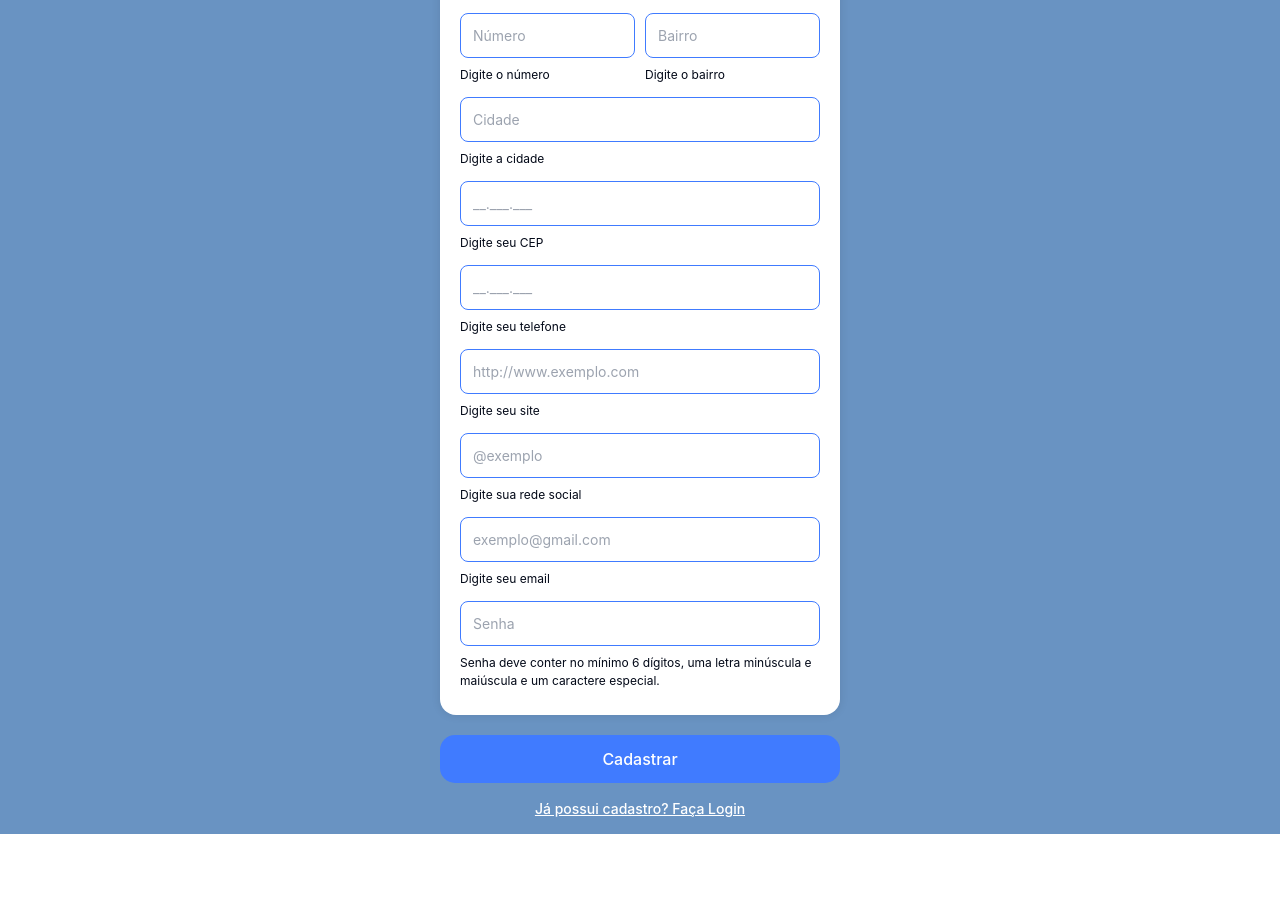
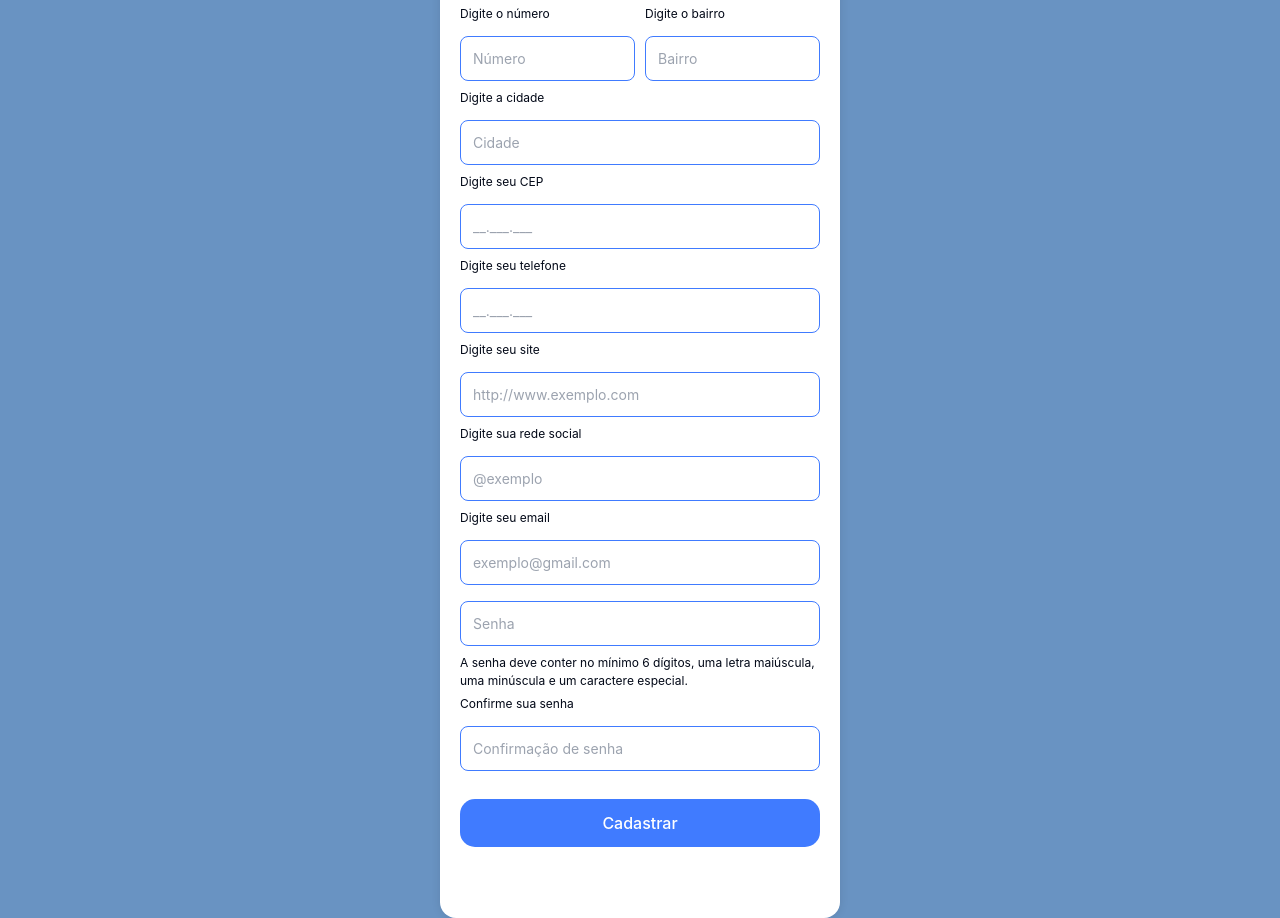
Before and after one commit to h0landa/connect-azul, a React (Vite) app: page /cadastroPJ in a window 1280 px wide. Shown: the part 337-1255 px from the top of the page. Before the commit the page ends 1171 px from the top, so only its background shows below. Built offline with nearby package versions, Linux system fonts and the light colour scheme.

Commit message:
Consumindo cadastro PJ e comecando a ajustar cadasto PF

```diff
--- a/src/pages/cadastroPJ.jsx
+++ b/src/pages/cadastroPJ.jsx
@@ -1,69 +1,80 @@
-import React, { useState } from 'react';
-import {Link} from 'react-router-dom';
-import axios from 'axios';
-import '../styles/cadastroPJ.css'
-import imageSlogan from '../assets/Slogan.png'
+import React, { useState } from "react";
+import { Link } from "react-router-dom";
+import axios from "axios";
+import "../styles/cadastroPJ.css";
+import imageSlogan from "../assets/Slogan.png";
 
-function CadastroPJ () {
-  const [nomeCompleto, setNomeCompleto] = useState('');
-  const [nome, setNome] = useState('');
-  const [email, setEmail] = useState('');
-  const [cnpj, setCnpj] = useState('');
-  const [rua, setRua] = useState('');
-  const [numero, setNumero] = useState('');
-  const [bairro, setBairro] = useState('');
-  const [cidade, setCidade] = useState('');
-  const [CEP, setCEP] = useState('');
-  const [telefone, setTelefone] = useState('');
-  const [site, setSite] = useState('');
-  const [redesocial, setRedeSocial] = useState('');
-  const [senha, setSenha] = useState('');
-  const [confirmacaoSenha, setConfirmacaoSenha] = useState('');
-  const [mensagemErro, setMensagemErro] = useState ('');
-  const [roles, setRoles] = useState('USER');
-  const [usuario_id, setUsuarioId] = useState('');
-
+function CadastroPJ() {
+  const [nome, setNome] = useState("");
+  const [email, setEmail] = useState("");
+  const [cnpj, setCnpj] = useState("");
+  const [rua, setRua] = useState("");
+  const [numero, setNumero] = useState("");
+  const [bairro, setBairro] = useState("");
+  const [cidade, setCidade] = useState("");
+  const [cep, setCep] = useState("");
+  const [telefone, setTelefone] = useState("");
+  const [site, setSite] = useState("");
+  const [redeSocial, setRedeSocial] = useState("");
+  const [senha, setSenha] = useState("");
+  const [confirmacaoSenha, setConfirmacaoSenha] = useState("");
+  const [mensagemErro, setMensagemErro] = useState("");
+  const [roles] = useState("USER");
 
   const handleSubmit = async (evento) => {
+    evento.preventDefault();
 
-    evento.preventDefault();
     if (senha !== confirmacaoSenha) {
-        setMensagemErro('Senhas não coincidem!')
-      } else ('')
-      const contato = {telefone}
-      const usuario_pj = {nome, email, senha, roles}
-
-
-
-      try {
-        const response_user = await axios.post('http://localhost:8080/auth/register', usuario_pj);
-        const userId = response_user.data.id;
-        console.log(`USUARIO ID: ${userId}`);
-        setUsuarioId(userId);
-      } catch(erro) {
-        console.error('Erro ao enviar os dados:', erro);
-        setError('Erro ao cadastrar. Tente novamente mais tarde.');
+      setMensagemErro("Senhas não coincidem!");
+      return;
     }
 
-      const empresa = {nomeCompleto, cnpj,usuario_id, contato}
+    const contatos = [
+      {
+        telefone: parseInt(telefone, 10),
+        site,
+        redeSocial,
+      },
+    ];
+
+    const enderecos = [
+      {
+        rua,
+        numero: parseInt(numero, 10),
+        bairro,
+        cidade,
+        cep,
+      },
+    ];
+
+    const usuario = {
+      nome,
+      email,
+      senha,
+      roles,
+    };
+
+    const empresa = {nome, cnpj, contatos, enderecos, usuario};
 
     console.log(empresa);
 
-      const token = localStorage.getItem('token');
-      const response = await axios.post('http://localhost:8080/api/clinicas/novo', {
-        headers: {
-            Authorization: `Bearer ${token}`,
-        },
-        empresa, // Usa os parâmetros condicionais
-        withCredentials: true,
-    });
+    try {
+      await axios.post("http://localhost:8080/api/clinicas/novo", empresa);
+
+      setMensagemErro(""); // Limpa a mensagem de erro ao enviar com sucesso
+    } catch (erro) {
+      console.error("Erro ao enviar os dados:", erro);
+      setMensagemErro("Erro ao cadastrar. Tente novamente mais tarde.");
+
+      setTimeout(() => {
+        navigate('/login');
+           }, 3000);
     }
-
+  };
 
   return (
-
-    <div className='tela-cadastroPessoa'>
-    <div className='slogan'>
+    <div className="tela-cadastroPessoa">
+      <div className="slogan">
         <Link to="/">
           <img src={imageSlogan} alt="Slogan" className="Slogan" />
         </Link>
@@ -72,147 +83,194 @@ function CadastroPJ () {
       <div className="white-box-cadastro">
         <form onSubmit={handleSubmit} className="form-container">
           <div>
+            <label>Digite o nome da Clínica ou Hospital</label>
             <input
-            className='input-cadastroPessoa'
+              className="input-cadastroPessoa"
               type="text"
-            value={nomeCompleto}
-            onChange={(evento) => setNomeCompleto(evento.target.value)}
-            placeholder='Nome da Clínica ou Hospital'
+              value={nome}
+              onChange={(evento) => setNome(evento.target.value)}
+              placeholder="Nome da Clínica ou Hospital"
+              aria-label="Nome da Clínica ou Hospital"
               required
             />
-          <label>Digite o nome da Clínica ou Hospital</label>
+          </div>
+
+          <div>
+            <label>Digite seu CNPJ</label>
+            <input
+              className="input-cadastroPessoa"
+              type="text"
+              value={cnpj}
+              onChange={(evento) => setCnpj(evento.target.value)}
+              placeholder="__.___.___/____-__"
+              aria-label="CNPJ"
+              required
+            />
+          </div>
+
+          <div>
+            <label>Digite sua rua</label>
+            <input
+              className="input-cadastroPessoa"
+              type="text"
+              value={rua}
+              onChange={(evento) => setRua(evento.target.value)}
+              placeholder="Rua Exemplo da Silva"
+              aria-label="Rua"
+              required
+            />
+          </div>
+
+          <div className="inputs-row">
+            <div className="half-width">
+              <label>Digite o número</label>
+              <input
+                className="input-cadastroPessoa"
+                type="number"
+                value={numero}
+                onChange={(evento) => setNumero(evento.target.value)}
+                placeholder="Número"
+                aria-label="Número"
+                required
+              />
+            </div>
+
+            <div className="half-width">
+              <label>Digite o bairro</label>
+              <input
+                className="input-cadastroPessoa"
+                type="text"
+                value={bairro}
+                onChange={(evento) => setBairro(evento.target.value)}
+                placeholder="Bairro"
+                aria-label="Bairro"
+                required
+              />
+            </div>
+          </div>
+
+          <div>
+            <label>Digite a cidade</label>
+            <input
+              className="input-cadastroPessoa"
+              type="text"
+              value={cidade}
+              onChange={(evento) => setCidade(evento.target.value)}
+              placeholder="Cidade"
+              aria-label="Cidade"
+              required
+            />
+          </div>
+
+          <div>
+            <label>Digite seu CEP</label>
+            <input
+              className="input-cadastroPessoa"
+              type="text"
+              value={cep}
+              onChange={(evento) => setCep(evento.target.value)}
+              placeholder="__.___.___"
+              aria-label="CEP"
+              required
+            />
+          </div>
+
+          <div>
+            <label>Digite seu telefone</label>
+            <input
+              className="input-cadastroPessoa"
+              type="text"
+              value={telefone}
+              onChange={(evento) => setTelefone(evento.target.value)}
+              placeholder="__.___.___"
+              aria-label="Telefone"
+              required
+            />
+          </div>
+
+          <div>
+            <label>Digite seu site</label>
+            <input
+              className="input-cadastroPessoa"
+              type="url"
+              value={site}
+              onChange={(evento) => setSite(evento.target.value)}
+              placeholder="http://www.exemplo.com"
+              aria-label="Site"
+              required
+            />
+          </div>
+          <div>
+            <label>Digite sua rede social</label>
+            <input
+              className="input-cadastroPessoa"
+              type="url"
+              value={redeSocial}
+              onChange={(evento) => setRedeSocial(evento.target.value)}
+              placeholder="@exemplo"
+              aria-label="Rede social"
+              required
+            />
+          </div>
+          <div>
+            <label>Digite seu email</label>
+            <input
+              className="input-cadastroPessoa"
+              type="email"
+              value={email}
+              onChange={(evento) => setEmail(evento.target.value)}
+              placeholder="exemplo@gmail.com"
+              aria-label="E-mail"
+              required
+            />
           </div>
 
           <div>
             <input
-            className='input-cadastroPessoa'
-            type="text"
-            value={cnpj}
-            onChange={(evento) => setCnpj(evento.target.value)}
-            placeholder='__.___.___/____-__'
+              className="input-cadastroPessoa"
+              type="password"
+              value={senha}
+              onChange={(evento) => setSenha(evento.target.value)}
+              placeholder="Senha"
+              aria-label="Senha"
               required
             />
-          <label>Digite seu CNPJ</label>
+            <label>
+              A senha deve conter no mínimo 6 dígitos, uma letra maiúscula, uma
+              minúscula e um caractere especial.
+            </label>
           </div>
 
           <div>
+            <label>Confirme sua senha</label>
             <input
-            className='input-cadastroPessoa'
-            type="text"
-            value={rua}
-            onChange={(evento) => setRua(evento.target.value)}
-            placeholder='Rua Exemplo da Silva'
+              className="input-cadastroPessoa"
+              type="password"
+              value={confirmacaoSenha}
+              onChange={(evento) =>
+                setConfirmacaoSenha(evento.target.value)
+              }
+              placeholder="Confirmação de senha"
+              aria-label="Confirmação de senha"
               required
             />
-          <label>Digite sua rua</label>
           </div>
 
-        <div className="inputs-row">
-  <div className="half-width">
-    <input className='input-cadastroPessoa' type="number" value={numero} onChange={(evento) => setNumero(evento.target.value)} placeholder='Número' required />
-    <label>Digite o número</label>
-  </div>
-
-  <div className="half-width">
-    <input className='input-cadastroPessoa' type="text" value={bairro} onChange={(evento) => setBairro(evento.target.value)} placeholder='Bairro' required />
-    <label>Digite o bairro</label>
+          <button
+            className="submit"
+            type="submit"
+            style={{ backgroundColor: "#407BFF", borderRadius: 15 }}
+          >
+            Cadastrar
+          </button>
+        </form>
+        {mensagemErro && <p className="error-message">{mensagemErro}</p>}
+        <Link to="/login" className="link-login">
+          Já possui cadastro? Faça Login
+        </Link>
       </div>
     </div>
-
-        <div>
-          <input
-            className='input-cadastroPessoa'
-            type="text"
-            value={cidade}
-            onChange={(evento) => setCidade(evento.target.value)}
-            placeholder='Cidade'
-            required
-          />
-          <label>Digite a cidade</label>
-        </div>
-
-        <div>
-          <input
-            className='input-cadastroPessoa'
-            type="text"
-            value={CEP}
-            onChange={(evento) => setCEP(evento.target.value)}
-            placeholder='__.___.___'
-            required
-          />
-          <label>Digite seu CEP</label>
-        </div>
-
-        <div>
-          <input
-            className='input-cadastroPessoa'
-            type="text"
-            value={telefone}
-            onChange={(evento) => setTelefone(evento.target.value)}
-            placeholder='__.___.___'
-            required
-          />
-          <label>Digite seu telefone</label>
-        </div>
-
-        <div>
-          <input
-            className='input-cadastroPessoa'
-            type="url"
-            value={site}
-            onChange={(evento) => setSite(evento.target.value)}
-            placeholder='http://www.exemplo.com'
-            required
-          />
-          <label>Digite seu site</label>
-        </div>
-
-        <div>
-          <input
-            className='input-cadastroPessoa'
-            type="url"
-            value={redesocial}
-            onChange={(evento) => setRedeSocial(evento.target.value)}
-            placeholder='@exemplo'
-            required
-          />
-          <label>Digite sua rede social</label>
-        </div>
-
-        <div>
-          <input
-            className='input-cadastroPessoa'
-            type="email"
-            value={email}
-            onChange={(evento) => setEmail(evento.target.value)}
-            placeholder='exemplo@gmail.com'
-            required
-          />
-          <label>Digite seu email</label>
-        </div>
-
-        <div>
-          <input
-            className='input-cadastroPessoa'
-            type="password"
-            value={senha}
-            onChange={(evento) => setSenha(evento.target.value)}
-            placeholder='Senha'
-            required
-          />
-          <label>Senha deve conter no mínimo 6 dígitos, uma letra minúscula e maiúscula e um caractere especial.</label>
-        </div>
-
-      </form>
-
-    </div>
-        <button className="submit" type="submit" style={{backgroundColor: "#407BFF", borderRadius: 15}}>Cadastrar</button>
-      {mensagemErro && <p className='error-message'>{mensagemErro}</p>}
-      <Link to="/login" className='link-login'>Já possui cadastro? Faça Login</Link>
-  </div>
-
-
   );
-};
+}
 
 export default CadastroPJ;
--- a/src/pages/cadastroPessoa.jsx
+++ b/src/pages/cadastroPessoa.jsx
@@ -5,7 +5,7 @@ import '../styles/cadastroPessoa.css';
 import imageSlogan from '../assets/Slogan.png';
 
 function Cadastro() {
-  const [nome, setNome] = useState('');
+  const [nome, setNomeCompleto] = useState('');
   const [email, setEmail] = useState('');
   const [senha, setSenha] = useState('');
   const [confirmacaoSenha, setConfirmacaoSenha] = useState('');
@@ -41,7 +41,7 @@ function Cadastro() {
     const usuario = { nome, email, senha, roles};
     console.log('Corpo da requisição:', usuario);
     try {
-      const response = await axios.post('http://localhost:8080/auth/register', usuario);
+      const response = await axios.post('http://localhost:8080/api/pacientes/novo', usuario);
       console.log('Resposta do servidor:', response.data);
       setSuccesso(true);
       setError('');
```
Also changed, not shown: 1 other file (tests, documents, lock files or other folders). Lines whose indentation alone changed are shown as unchanged.
